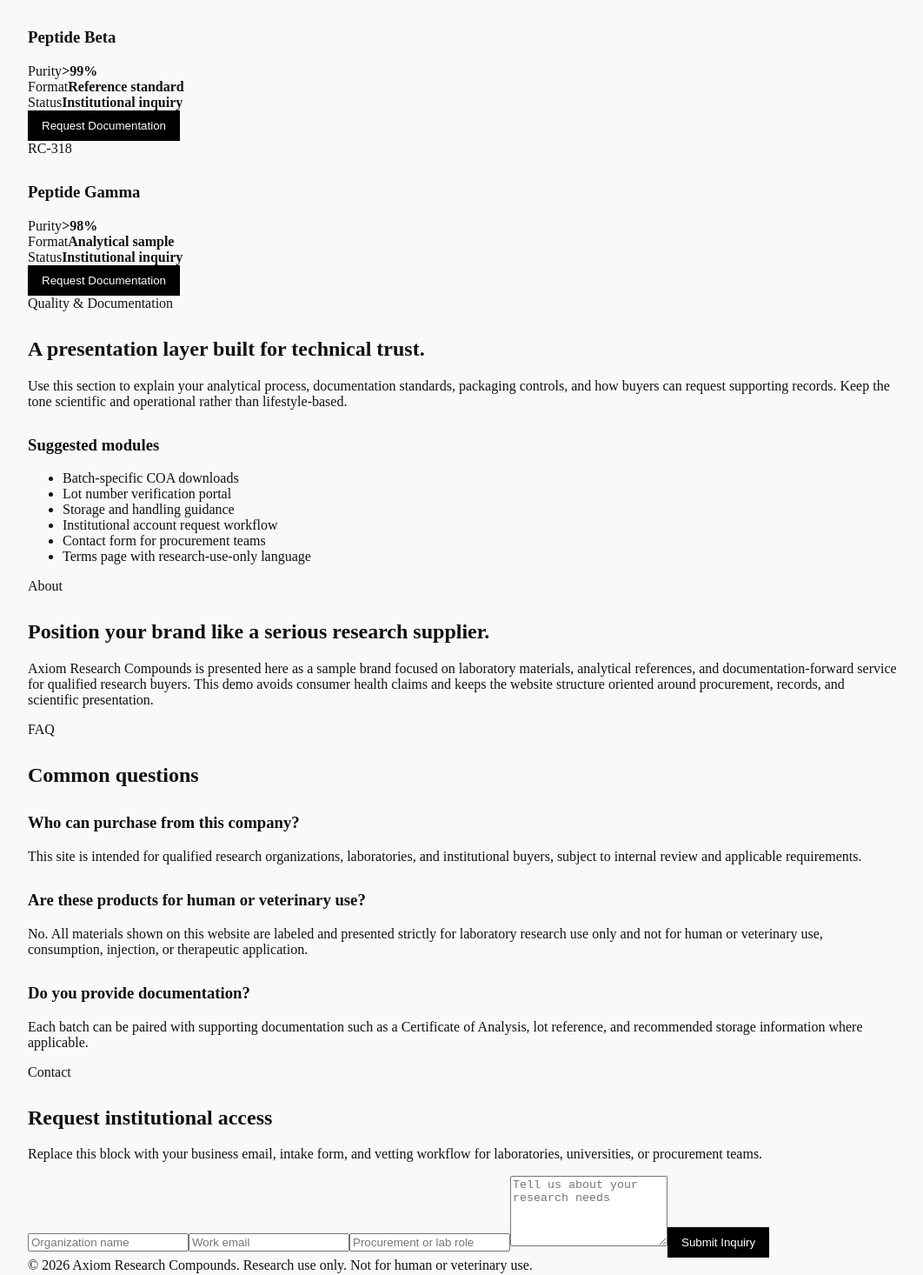
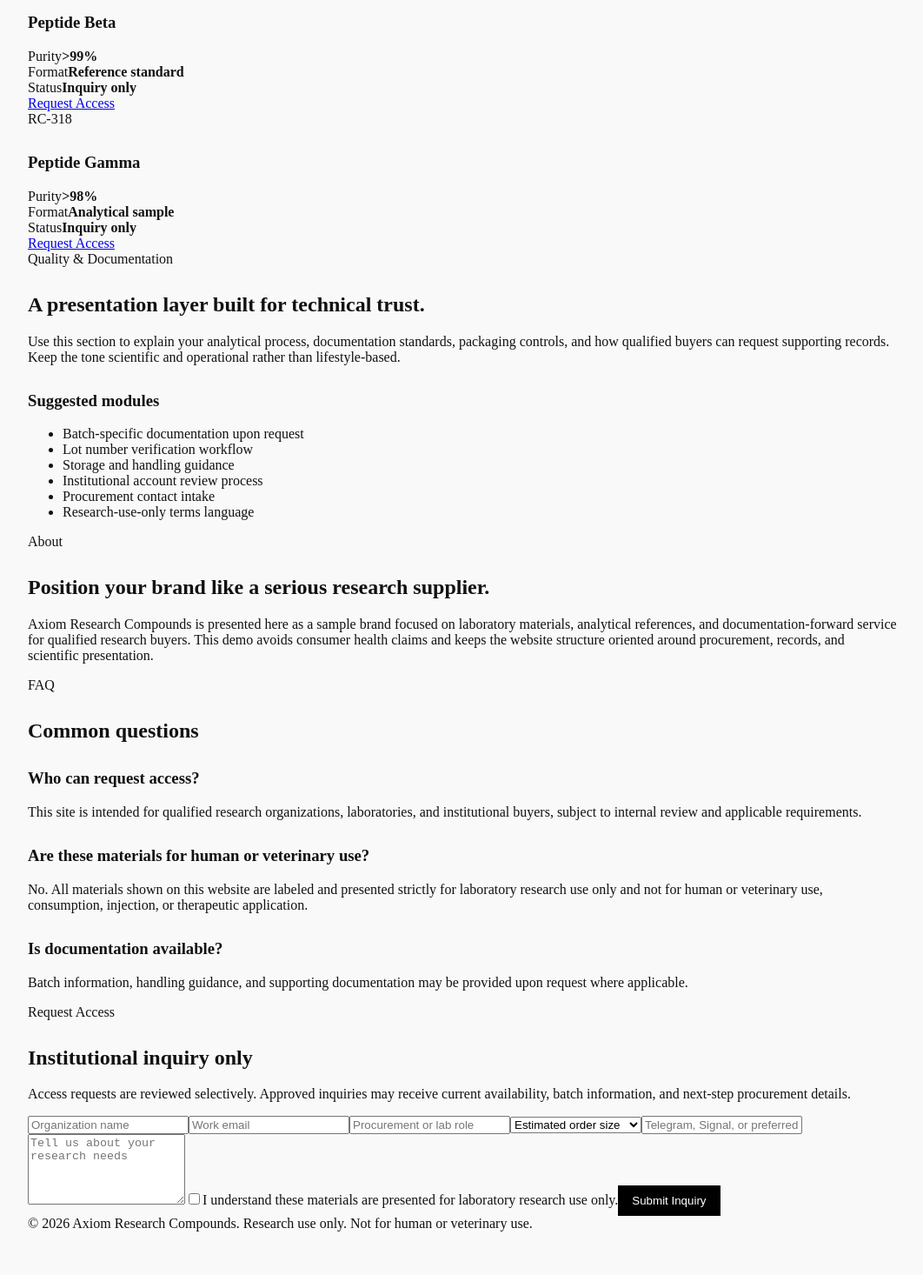
Before and after one commit to jranta101/Peptide-Site, a Next.js app: page / in a window 1280 px wide. Shown: the part 1082-2548 px from the top of the page at 87% size, without its empty margins (108-1170 px from the left). Built offline with nearby package versions, Linux system fonts and the light colour scheme.

Commit message:
Update page.tsx

```diff
--- a/app/page.tsx
+++ b/app/page.tsx
@@ -21,16 +21,16 @@ const sections = [
 
 const faqs = [
   {
-    q: "Who can purchase from this company?",
+    q: "Who can request access?",
     a: "This site is intended for qualified research organizations, laboratories, and institutional buyers, subject to internal review and applicable requirements.",
   },
   {
-    q: "Are these products for human or veterinary use?",
+    q: "Are these materials for human or veterinary use?",
     a: "No. All materials shown on this website are labeled and presented strictly for laboratory research use only and not for human or veterinary use, consumption, injection, or therapeutic application.",
   },
   {
-    q: "Do you provide documentation?",
-    a: "Each batch can be paired with supporting documentation such as a Certificate of Analysis, lot reference, and recommended storage information where applicable.",
+    q: "Is documentation available?",
+    a: "Batch information, handling guidance, and supporting documentation may be provided upon request where applicable.",
   },
 ];
 
@@ -42,12 +42,13 @@ export default function HomePage() {
           <div className="brand">Axiom Research Compounds</div>
           <div className="subbrand">Laboratory Materials &amp; Analytical References</div>
         </div>
+
         <nav className="nav">
           <a href="#catalog">Catalog</a>
           <a href="#quality">Quality</a>
           <a href="#about">About</a>
           <a href="#faq">FAQ</a>
-          <a href="#contact">Contact</a>
+          <a href="#contact">Request Access</a>
         </nav>
       </header>
 
@@ -59,10 +60,12 @@ export default function HomePage() {
             A clean, modern research company website built to present catalog items,
             batch documentation, and institutional credibility without consumer wellness positioning.
           </p>
+
           <div className="actions">
             <a className="btn btn-light" href="#catalog">View Catalog</a>
             <a className="btn btn-dark" href="#contact">Request Access</a>
           </div>
+
           <p className="notice">
             Research use only. Not for human or veterinary use. Not for consumption,
             injection, or therapeutic application.
@@ -72,15 +75,17 @@ export default function HomePage() {
         <div className="hero-grid">
           <div className="card">
             <div className="muted">Batch Portal</div>
-            <h3>COA, lot data, and storage documentation</h3>
+            <h3>Documentation, lot data, and handling guidance</h3>
+
             <div className="mini-grid">
               <div className="mini-card">
                 <div className="muted small">Current lots</div>
                 <div>18 active references</div>
               </div>
+
               <div className="mini-card">
-                <div className="muted small">Documentation</div>
-                <div>Batch-linked COA access</div>
+                <div className="muted small">Access model</div>
+                <div>Private inquiry review</div>
               </div>
             </div>
           </div>
@@ -102,9 +107,10 @@ export default function HomePage() {
             <div className="eyebrow">Catalog</div>
             <h2>Featured research materials</h2>
           </div>
+
           <p className="section-copy">
-            Example catalog presentation only. Replace these placeholders with your actual
-            internal SKU structure, research categories, and documentation workflow.
+            Example catalog presentation only. Replace these placeholders with your
+            internal SKU structure, research categories, and batch workflow.
           </p>
         </div>
 
@@ -115,12 +121,25 @@ export default function HomePage() {
               <h3>{product.name}</h3>
 
               <div className="stats">
-                <div className="stat"><span>Purity</span><strong>{product.purity}</strong></div>
-                <div className="stat"><span>Format</span><strong>{product.format}</strong></div>
-                <div className="stat"><span>Status</span><strong>Institutional inquiry</strong></div>
+                <div className="stat">
+                  <span>Purity</span>
+                  <strong>{product.purity}</strong>
+                </div>
+
+                <div className="stat">
+                  <span>Format</span>
+                  <strong>{product.format}</strong>
+                </div>
+
+                <div className="stat">
+                  <span>Status</span>
+                  <strong>Inquiry only</strong>
+                </div>
               </div>
 
-              <button className="btn btn-accent">Request Documentation</button>
+              <a className="btn btn-accent" href="#contact">
+                Request Access
+              </a>
             </div>
           ))}
         </div>
@@ -133,7 +152,7 @@ export default function HomePage() {
             <h2>A presentation layer built for technical trust.</h2>
             <p className="lead left">
               Use this section to explain your analytical process, documentation standards,
-              packaging controls, and how buyers can request supporting records.
+              packaging controls, and how qualified buyers can request supporting records.
               Keep the tone scientific and operational rather than lifestyle-based.
             </p>
           </div>
@@ -141,12 +160,12 @@ export default function HomePage() {
           <div className="card">
             <h3>Suggested modules</h3>
             <ul className="list">
-              <li>Batch-specific COA downloads</li>
-              <li>Lot number verification portal</li>
+              <li>Batch-specific documentation upon request</li>
+              <li>Lot number verification workflow</li>
               <li>Storage and handling guidance</li>
-              <li>Institutional account request workflow</li>
-              <li>Contact form for procurement teams</li>
-              <li>Terms page with research-use-only language</li>
+              <li>Institutional account review process</li>
+              <li>Procurement contact intake</li>
+              <li>Research-use-only terms language</li>
             </ul>
           </div>
         </div>
@@ -158,6 +177,7 @@ export default function HomePage() {
             <div className="eyebrow">About</div>
             <h2>Position your brand like a serious research supplier.</h2>
           </div>
+
           <p className="lead left">
             Axiom Research Compounds is presented here as a sample brand focused on
             laboratory materials, analytical references, and documentation-forward
@@ -187,20 +207,81 @@ export default function HomePage() {
       <section id="contact" className="section">
         <div className="contact-wrap">
           <div>
-            <div className="eyebrow">Contact</div>
-            <h2>Request institutional access</h2>
+            <div className="eyebrow">Request Access</div>
+            <h2>Institutional inquiry only</h2>
             <p className="lead left">
-              Replace this block with your business email, intake form, and vetting
-              workflow for laboratories, universities, or procurement teams.
+              Access requests are reviewed selectively. Approved inquiries may receive
+              current availability, batch information, and next-step procurement details.
             </p>
           </div>
 
-          <form className="contact-form">
-            <input placeholder="Organization name" />
-            <input placeholder="Work email" />
-            <input placeholder="Procurement or lab role" />
-            <textarea placeholder="Tell us about your research needs" rows={5} />
-            <button type="button" className="btn btn-light">Submit Inquiry</button>
+          <form
+            action="https://formspree.io/f/xykbvonp"
+            method="POST"
+            className="contact-form"
+          >
+            <input
+              type="text"
+              name="organization"
+              placeholder="Organization name"
+              required
+            />
+
+            <input
+              type="email"
+              name="email"
+              placeholder="Work email"
+              required
+            />
+
+            <input
+              type="text"
+              name="role"
+              placeholder="Procurement or lab role"
+              required
+            />
+
+            <select name="order_size" defaultValue="" required>
+              <option value="" disabled>
+                Estimated order size
+              </option>
+              <option value="small">Small</option>
+              <option value="medium">Medium</option>
+              <option value="large">Large</option>
+              <option value="ongoing">Ongoing procurement</option>
+            </select>
+
+            <input
+              type="text"
+              name="contact_method"
+              placeholder="Telegram, Signal, or preferred follow-up method"
+            />
+
+            <textarea
+              name="message"
+              placeholder="Tell us about your research needs"
+              rows={5}
+              required
+            />
+
+            <label className="checkbox-row">
+              <input
+                type="checkbox"
+                name="research_only_acknowledgment"
+                value="yes"
+                required
+              />
+              <span>
+                I understand these materials are presented for laboratory research use only.
+              </span>
+            </label>
+
+            <input type="hidden" name="_subject" value="New Institutional Access Request" />
+            <input type="hidden" name="_redirect" value="https://project-566hq.vercel.app/" />
+
+            <button type="submit" className="btn btn-light">
+              Submit Inquiry
+            </button>
           </form>
         </div>
       </section>
```
